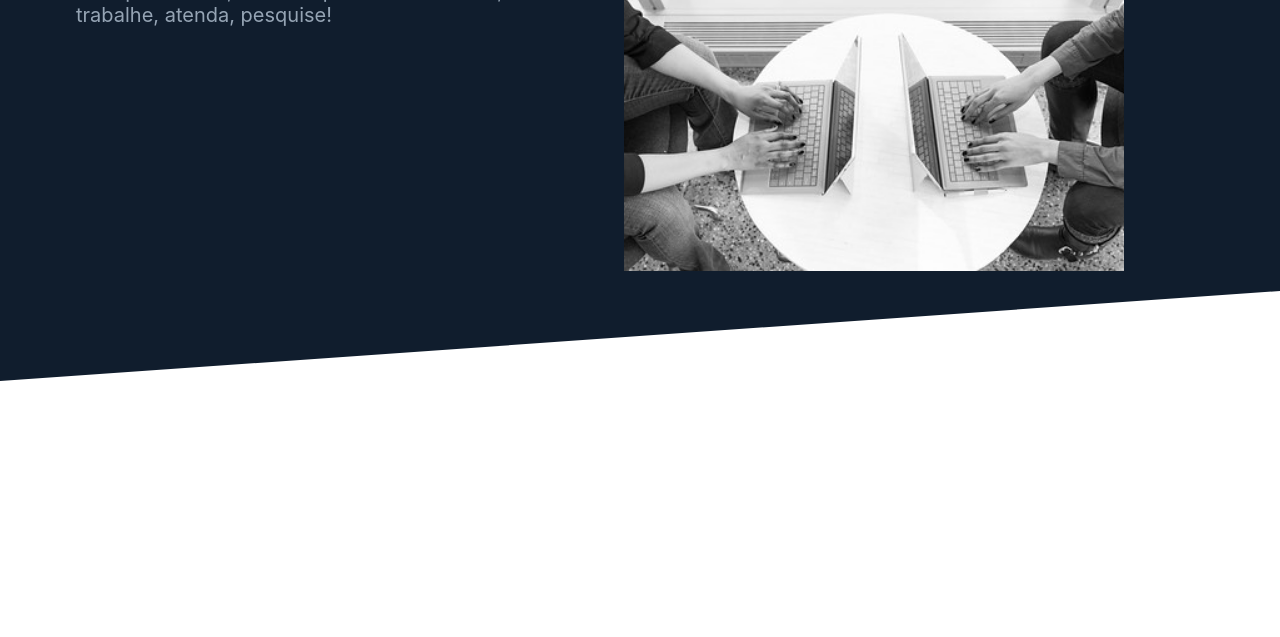
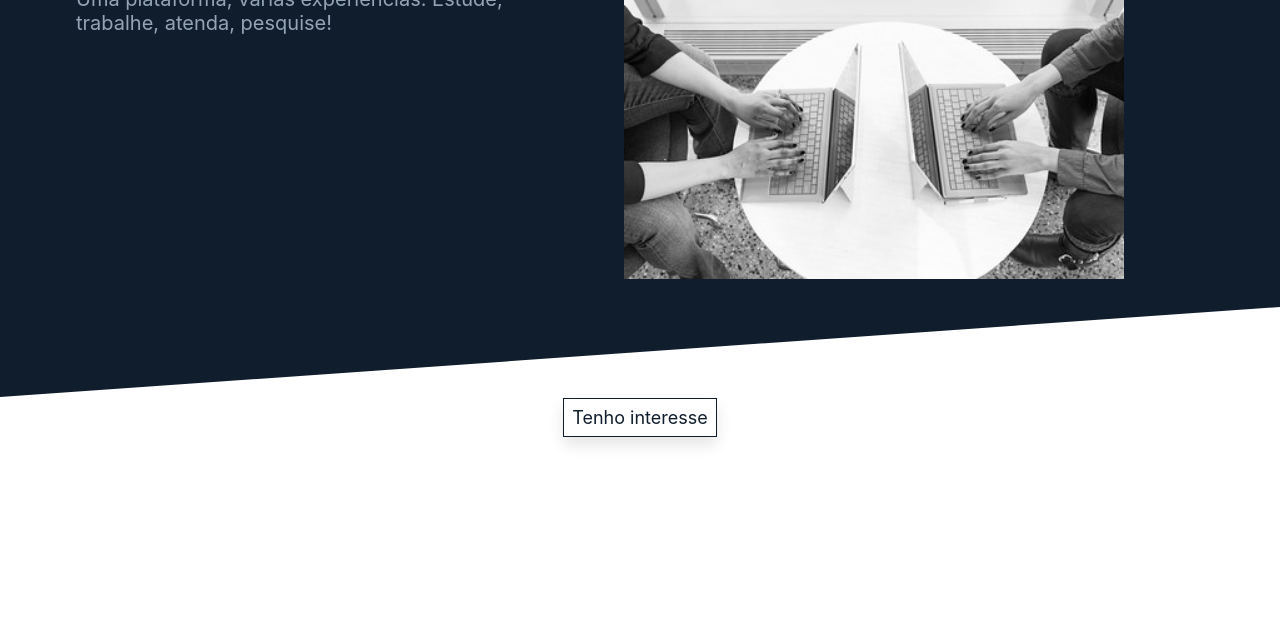
Before and after one commit to afucher/astro-app-site, a plain HTML site: page index.html in a window 1280 px wide. Shown: the part 163-800 px from the top of the page. Drawn offline with Linux system fonts and the light colour scheme.

Commit message:
cria botao para form de interesse

```diff
--- a/index.css
+++ b/index.css
@@ -4,14 +4,13 @@
     max-width: 1128px;
     min-width: 60vw;
     width: 100%;
-    padding-left: 16px;
-    padding-right: 16px;
 }
 
 header {
     background-color: #101d2d;
     color: white;
     display: flex;
+    padding: 8px;
 }
 
 .headerContent {
@@ -56,15 +55,23 @@ svg {
     background: #101d2d;
   }
 
-a:before {
-    content: '';
-    width: 100%;
-    height: 100%;
-    position: absolute;
-    left: 0;
-    top: 0;
-    background: #101D2D;
-    -webkit-clip-path: polygon(0 0, 5760px 0, 5760px calc(100% - 352px), 0 100%);
-    clip-path: polygon(0 0, 5760px 0, 5760px calc(100% - 352px), 0 100%);
-    z-index: -3;
+main {
+    margin: 10px auto;
+    text-align: center;
 }
+
+a.form-button {
+    background-color: white;
+    border: 1px solid #101d2d;
+    color: #101d2d;
+    text-decoration: none;
+    font-family: "Inter", sans-serif;
+    padding: 8px;
+    font-size: 18px;
+    box-shadow: 0px 8px 15px rgba(0, 0, 0, 0.1);
+}
+
+a.form-button:hover {
+    background-color: #101d2d;
+    color: #fff;
+  }
--- a/index.html
+++ b/index.html
@@ -25,8 +25,10 @@
     <svg xmlns="http://www.w3.org/2000/svg" viewBox="0 0 100 10" preserveAspectRatio="none">
         <polygon points="100 0 100 10 0 10" style="fill:white" />
       </svg>
-    <div class="container">
-
-    </div>
+    <main>
+        <div class="container">
+            <a class="form-button" target="_blank" href="https://forms.gle/R5GoHPneBnPPAKWr5">Tenho interesse</a>
+        </div>
+    </main>
 </body>
 </html>
```
